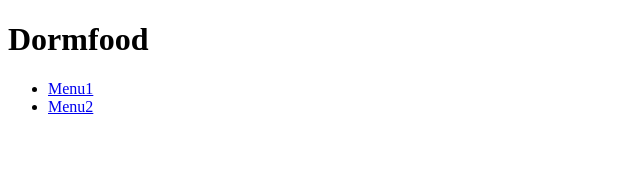
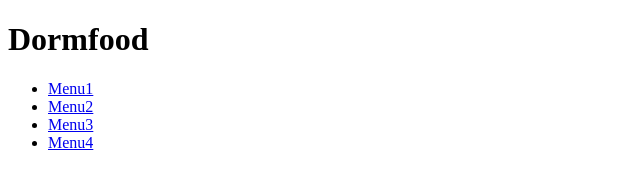
Before and after one commit to Kitti1112/Dormfood, a plain HTML site: page index.html in a window 1280 px wide. Shown: the whole page, without its empty margins (0-640 px from the left). Drawn offline with Linux system fonts and the light colour scheme.

Commit message:
Add_menu4

```diff
--- a/index.html
+++ b/index.html
@@ -14,6 +14,12 @@
         <li>
             <a href="menu2.html">Menu2</a>
         </li>
+        <li>
+            <a href="menu3.html">Menu3</a>
+        </li>
+        <li>
+            <a href="menu4.html">Menu4</a>
+        </li>
     </ul>
 </body>
 </html>
```
